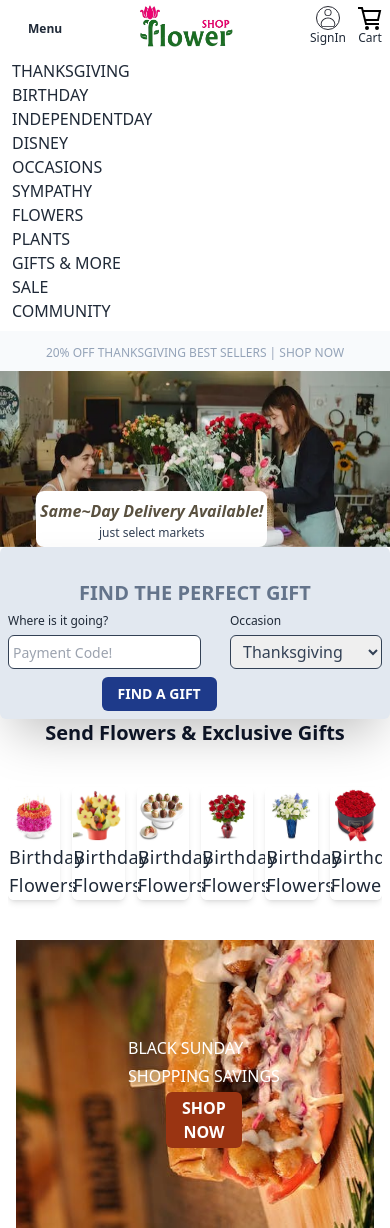
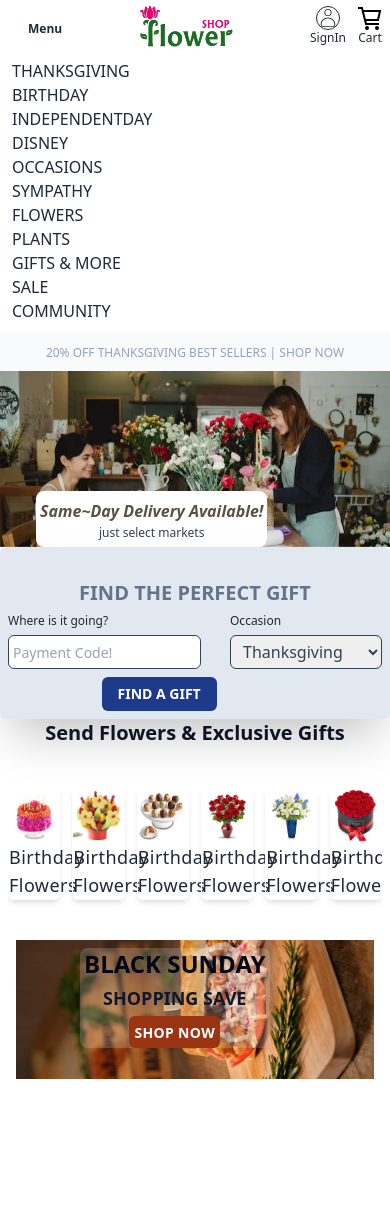
Before and after one commit to saifularafat/Flower_Seller, a React (Vite) app: page / in a window 390 px wide. After the commit the page ends 1127 px from the top, so only its background shows below. Built offline with nearby package versions, Linux system fonts and the light colour scheme; some icons are missing.

Commit message:
responsive problem is solve

```diff
--- a/src/Pages/Home/ExclusiveFlower/ExclusiveFlower.jsx
+++ b/src/Pages/Home/ExclusiveFlower/ExclusiveFlower.jsx
@@ -10,7 +10,7 @@ import flower6 from "../../../assets/flowers/84620.webp"
 import { Link } from "react-router-dom";
 const ExclusiveFlower = () => {
     return (
-        <div className="md:my-9 ">
+        <div className="md:my-9 mb-12">
             <SectionTitle color=" text-slate-900" title="Send Flowers & Exclusive Gifts" />
             {/* TODO LINKS */}
             <div className="grid grid-cols-6 gap-3 overflow-x-scroll md:overflow-x-hidden py-10 mx-2">
--- a/src/components/SectionBanner.jsx
+++ b/src/components/SectionBanner.jsx
@@ -3,12 +3,12 @@ import banner from "../assets/sectionBanner/one.jpeg"
 const SectionBanner = () => {
     return (
         <Link to="" className="relative" title="Black SunDay">
-            <img src={banner} alt="" className="w-11/12 mx-auto h-72 object-cover" />
-            <div className="absolute top-1/3 left-32 z-10 space-y-1">
-                <h2 className="md:text-6xl md:font-semibold uppercase text-white">Black Sunday </h2>
-                <p className="md:text-3xl md:font-semibold text-white uppercase text-center">Shopping Savings</p>
+            <img src={banner} alt="" className="w-11/12 mx-auto md:h-72 object-cover" />
+            <div className="absolute md:top-1/4 top-2 md:left-32 left-20 z-10 space-y-1 bg-slate-200/20 md:bg-slate-200/10 md:p-3 rounded-lg px-1 ">
+                <h2 className="md:text-6xl text-2xl md:font-semibold font-bold uppercase md:text-white text-slate-950">Black Sunday </h2>
+                <p className="md:text-3xl text-lg md:font-semibold font-bold md:text-white text-slate-900 uppercase text-center">Shopping Save</p>
                 <div className="bg-orange-800 rounded-md text-center py-1 md:w-2/5 w-1/2 mx-auto">
-                    <button className="md:text-lg font-semibold uppercase text-white">Shop Now</button>
+                    <button className="md:text-lg text-sm tracking-wide font-semibold uppercase text-white">Shop Now</button>
                 </div>
             </div>
         </Link>
```
